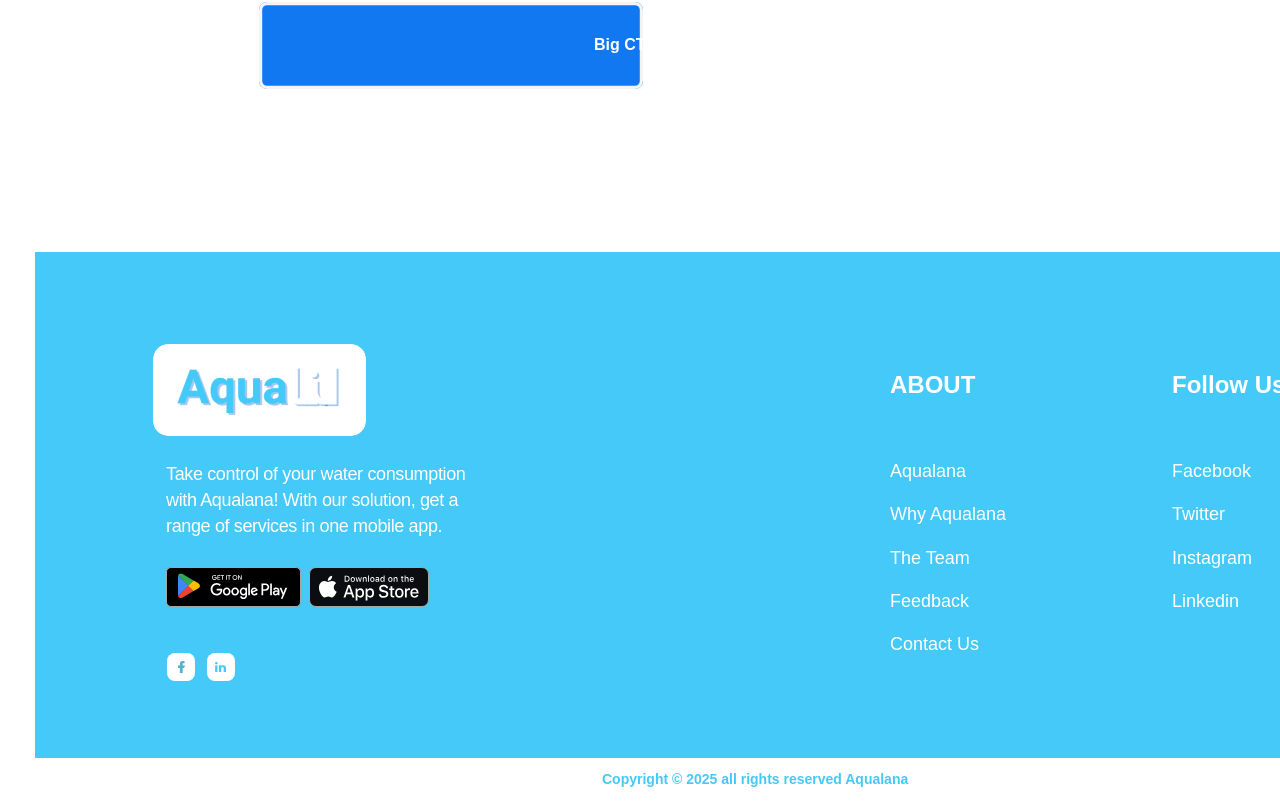
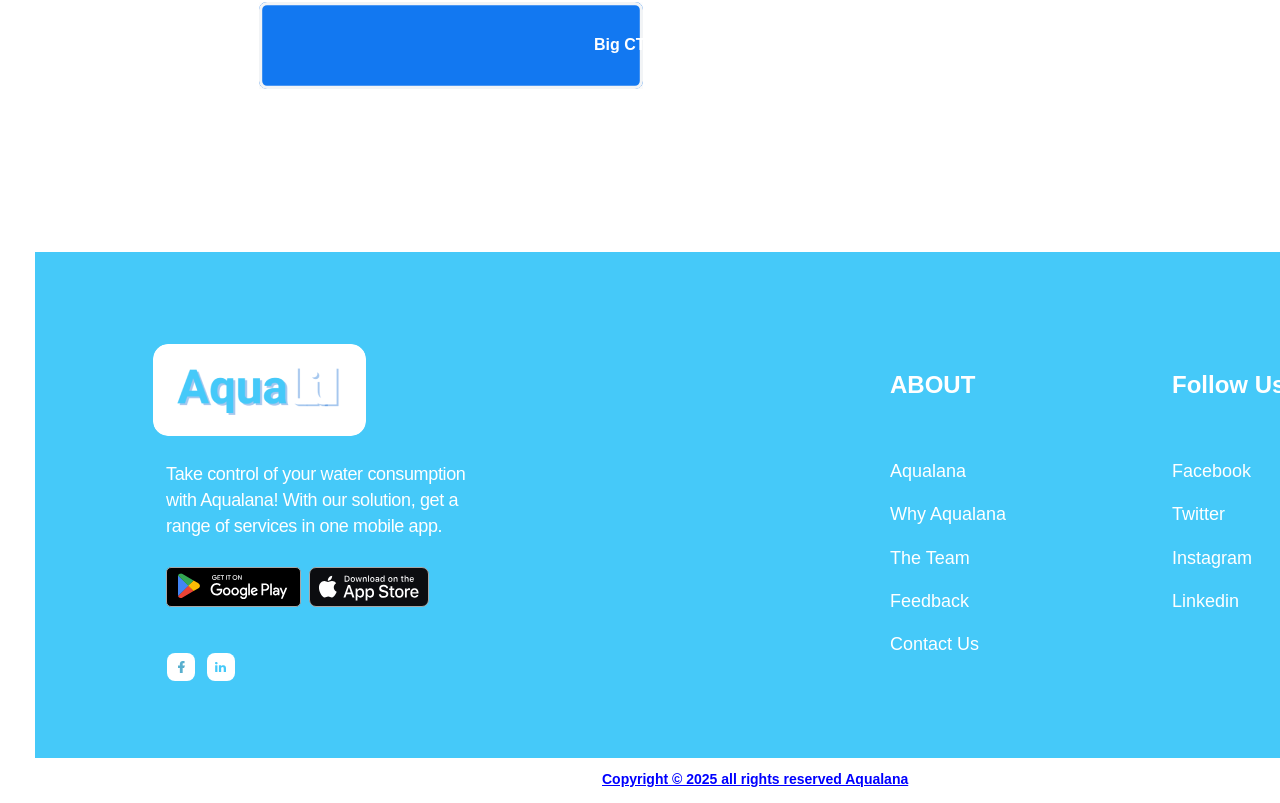
Before and after one commit to Aqualana/landing-page, a React (Vite) app: page / in a window 1280 px wide. Shown: the part 5348-6151 px from the top of the page. Built offline with nearby package versions, Linux system fonts and the light colour scheme.

Commit message:
link copyright

```diff
--- a/src/MacBookPro141/MacBookPro141.jsx
+++ b/src/MacBookPro141/MacBookPro141.jsx
@@ -209,7 +209,15 @@
 
         <img className="image-12" src="image-11.png" />
         <img className="vector-1714" src="vector-17140.svg" />
-        <div className="copyright-2025-all-rights-reserved-aqualana">
+        <div className="copyright-2025-all-rights-reserved-aqualana"
+          onClick={() => {
+            const link = document.createElement("a");
+            link.href = "/path-to-your-pdf-file/copyright-document.pdf"; // Replace with your PDF file path
+            link.download = "Copyright-2025-Aqualana.pdf"; // Name for the downloaded file
+            link.click();
+          }}
+          style={{ cursor: "pointer", textDecoration: "underline", color: "blue" }}
+        >
           Copyright © 2025 all rights reserved Aqualana{" "}
         </div>
         <MobileAppStoreBadgeStoreAppStoreStyleBlack
```
